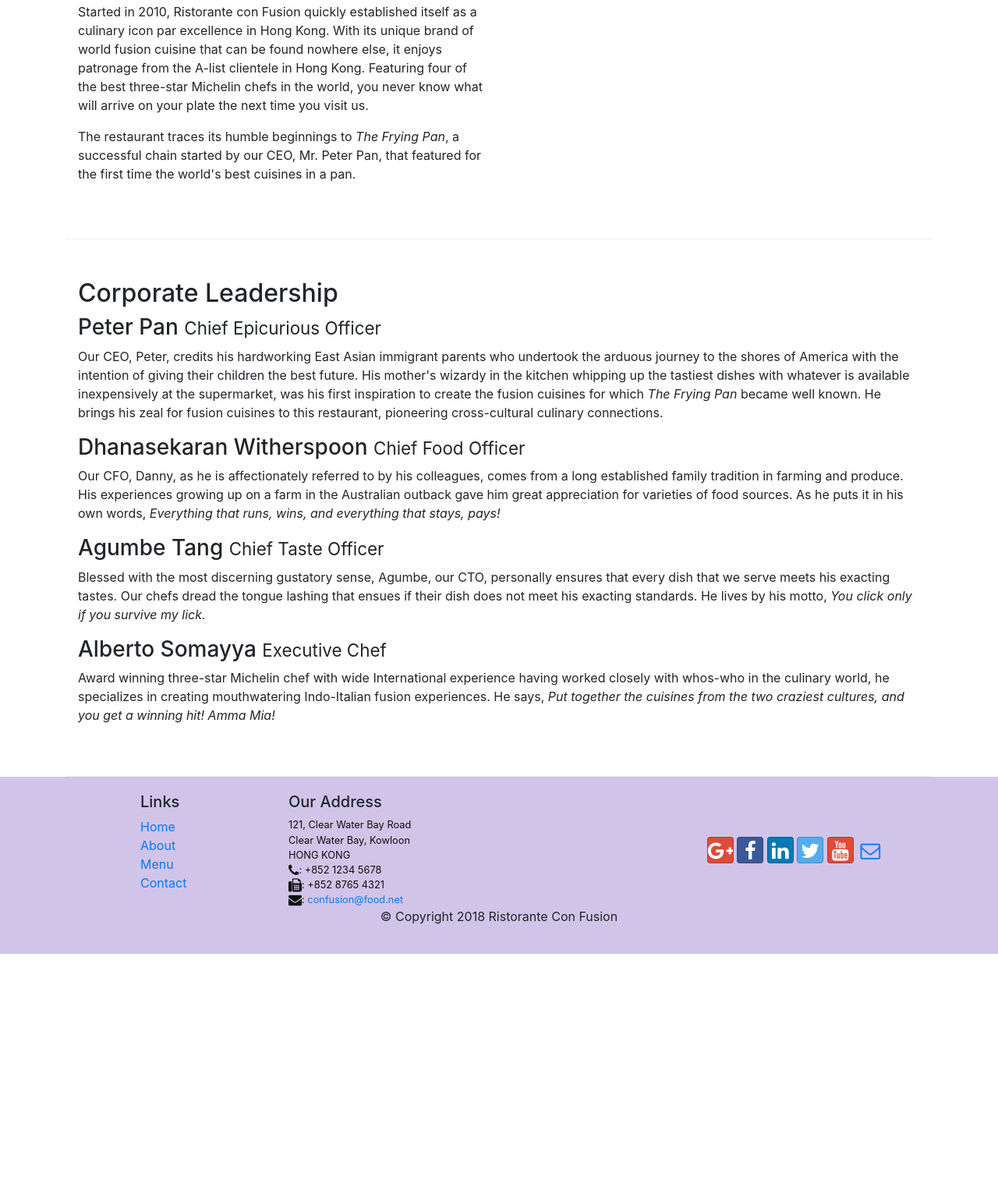
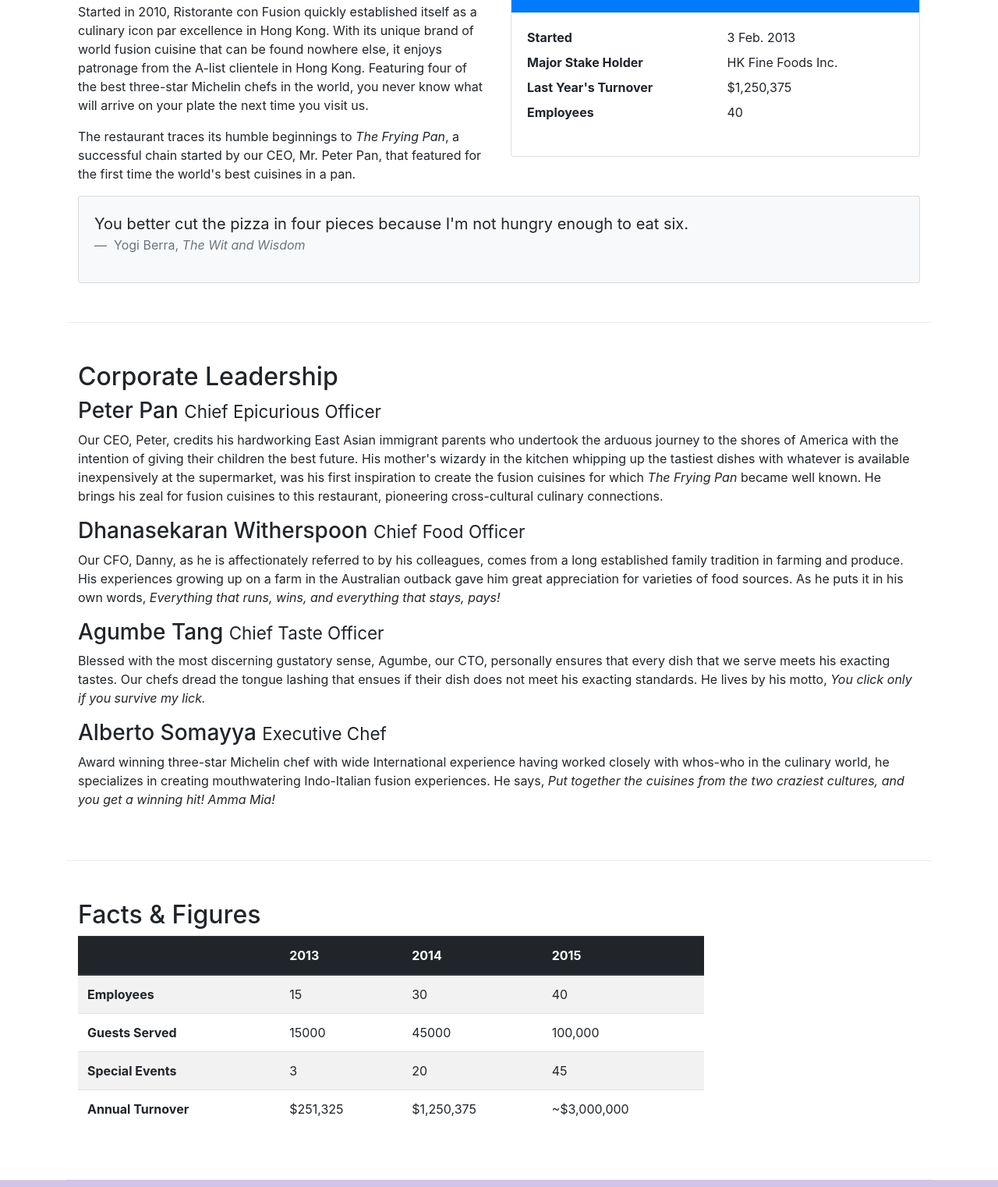
Before and after one commit to xorver/conFusion-bootstrap, a website: page aboutus.html in a window 1280 px wide. Shown: the part 558-2080 px from the top of the page at 78% size. Before the commit the page ends 1781 px from the top, so only its background shows below. Drawn offline with nearby package versions, Linux system fonts and the light colour scheme.

Commit message:
Tables and Cards.

```diff
--- a/aboutus.html
+++ b/aboutus.html
@@ -60,18 +60,45 @@
         </div>
 
         <div class="row row-content">
-            <div class="col">
+            <div class="col-sm-6">
                 <h2>Our History</h2>
                 <p>Started in 2010, Ristorante con Fusion quickly established itself as a culinary icon par excellence in Hong Kong. With its unique brand of world fusion cuisine that can be found nowhere else, it enjoys patronage from the A-list clientele in Hong Kong.  Featuring four of the best three-star Michelin chefs in the world, you never know what will arrive on your plate the next time you visit us.</p>
                 <p>The restaurant traces its humble beginnings to <em>The Frying Pan</em>, a successful chain started by our CEO, Mr. Peter Pan, that featured for the first time the world's best cuisines in a pan.</p>
             </div>
-            <div class="col">
+            <div class="col-sm">
+                <div class="card">
+                    <h3 class="card-header bg-primary text-white">Facts At a Glance</h3>
+                    <div class="card-body">
+                        <dl class="row">
+                            <dt class="col-6">Started</dt>
+                            <dd class="col-6">3 Feb. 2013</dd>
+                            <dt class="col-6">Major Stake Holder</dt>
+                            <dd class="col-6">HK Fine Foods Inc.</dd>
+                            <dt class="col-6">Last Year's Turnover</dt>
+                            <dd class="col-6">$1,250,375</dd>
+                            <dt class="col-6">Employees</dt>
+                            <dd class="col-6">40</dd>
+                        </dl>
+                    </div>
+                </div>
+            </div>
+            <div class="col-12">
+                <div class="card card-body bg-light">
+                    <blockquote class="blockquote">
+                        <p class="mb-0">
+                            You better cut the pizza in four pieces because I'm not hungry enough to eat six.
+                        </p>
+                        <footer class="blockquote-footer">
+                            Yogi Berra, <cite title="Source Title">The Wit and Wisdom</cite>
+                        </footer>
+                    </blockquote>
+                </div>
             </div>
         </div>
 
 
         <div class="row-content">
-            <div class="col">
+            <div class="col-12">
                 <h2>Corporate Leadership</h2>
                 <h3>Peter Pan <small>Chief Epicurious Officer</small></h3>
                 <p class="d-none d-sm-block">Our CEO, Peter, credits his hardworking East Asian immigrant parents who undertook the arduous journey to the shores of America with the intention of giving their children the best future. His mother's wizardy in the kitchen whipping up the tastiest dishes with whatever is available inexpensively at the supermarket, was his first inspiration to create the fusion cuisines for which <em>The Frying Pan</em> became well known. He brings his zeal for fusion cuisines to this restaurant, pioneering cross-cultural culinary connections.</p>
@@ -83,6 +110,52 @@
                 <p class="d-none d-sm-block">Award winning three-star Michelin chef with wide International experience having worked closely with whos-who in the culinary world, he specializes in creating mouthwatering Indo-Italian fusion experiences. He says, <em>Put together the cuisines from the two craziest cultures, and you get a winning hit! Amma Mia!</em></p>
             </div>
        </div>
+        <div class="row row-content">
+            <div class="col-12 col-sm-9">
+                <h2>Facts &amp; Figures</h2>
+                <div class="table-responsive">
+                    <table class="table table-striped">
+                        <thead class="thead-dark">
+                        <tr>
+                            <th>&nbsp;</th>
+                            <th>2013</th>
+                            <th>2014</th>
+                            <th>2015</th>
+                        </tr>
+                        </thead>
+                        <tbody>
+                        <tr>
+                            <th>Employees</th>
+                            <td>15</td>
+                            <td>30</td>
+                            <td>40</td>
+                        </tr>
+                        <tr>
+                            <th>Guests Served</th>
+                            <td>15000</td>
+                            <td>45000</td>
+                            <td>100,000</td>
+                        </tr>
+                        <tr>
+                            <th>Special Events</th>
+                            <td>3</td>
+                            <td>20</td>
+                            <td>45</td>
+                        </tr>
+                        <tr>
+                            <th>Annual Turnover</th>
+                            <td>$251,325</td>
+                            <td>$1,250,375</td>
+                            <td>~$3,000,000</td>
+                        </tr>
+                        </tbody>
+                    </table>
+                </div>
+            </div>
+            <div class="col-12 col-sm-3">
+
+            </div>
+        </div>
 
     </div>
 
```
